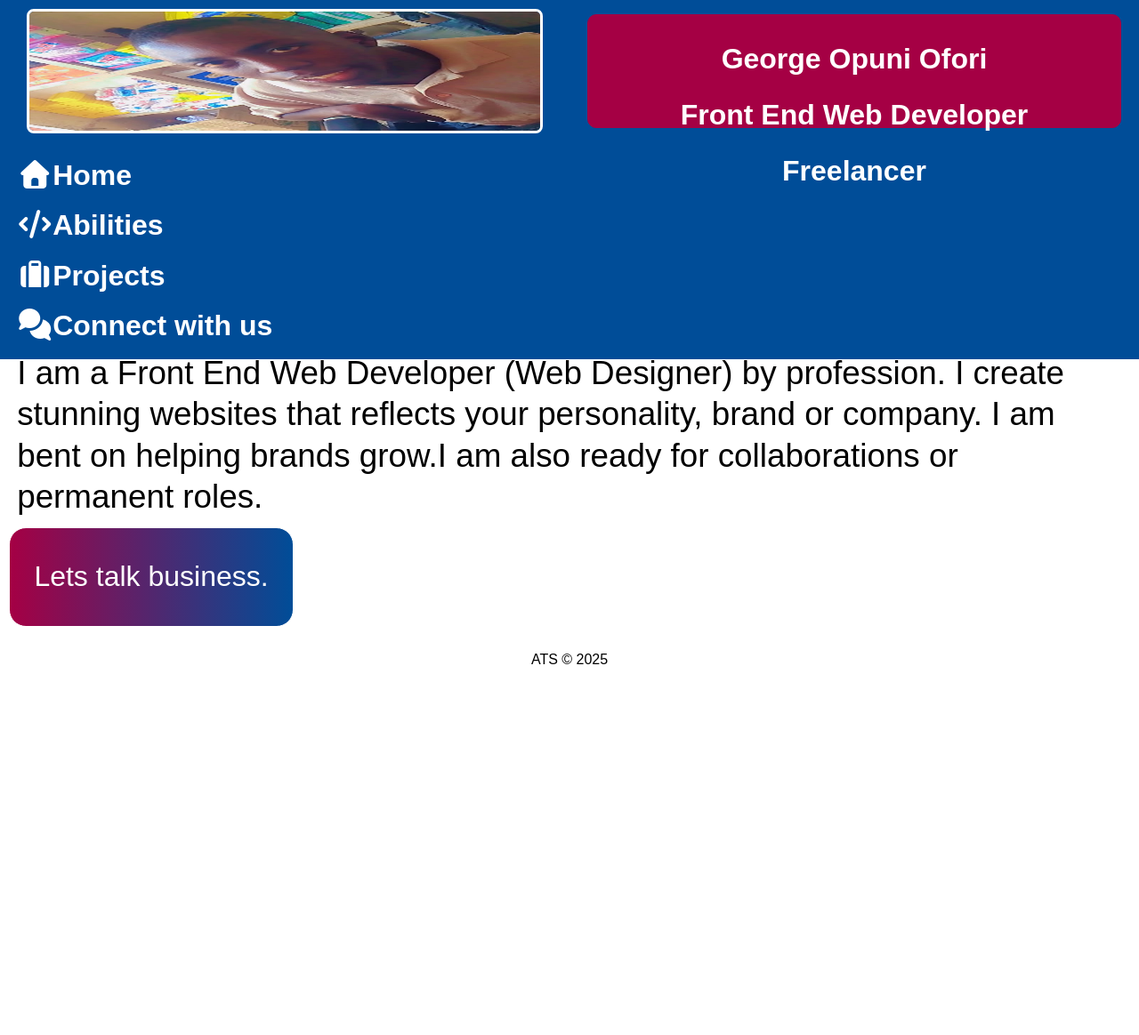
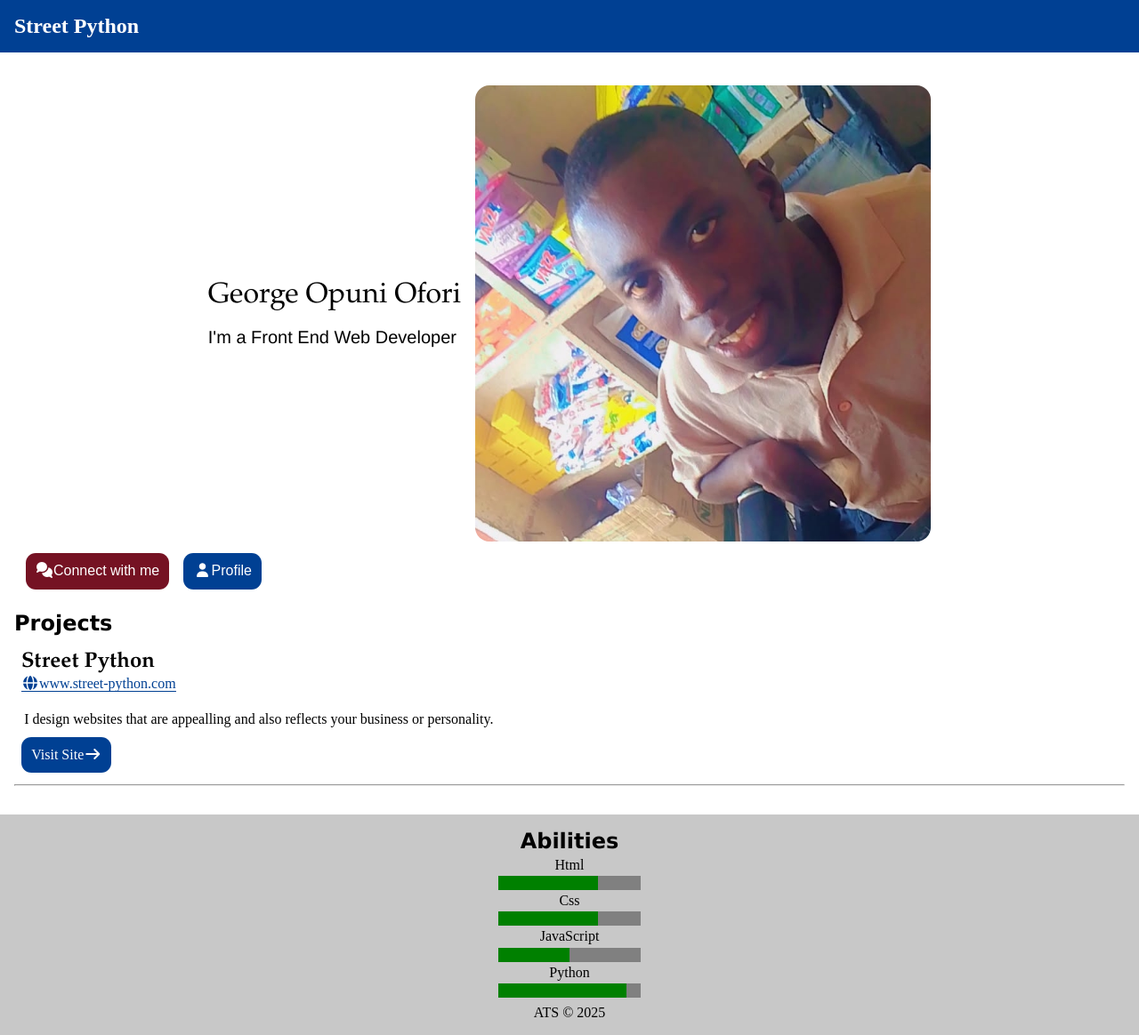
Before and after one commit to George200512/george-ofori.com, a plain HTML site: page index.html in a window 1280 px wide. Shown: the whole page at 89% size. Before the commit the page ends 800 px from the top, so only its background shows below. Drawn offline with Linux system fonts and the light colour scheme.

Commit message:
Oct 30,2025

```diff
--- a/index.html
+++ b/index.html
@@ -17,46 +17,60 @@
 <body>
   <!-- Header Container -->
   <header>
-    <div id='headerContainer'>
-      <div id="imageContainer">
-        <img src="images/me-1.jpg" alt="My picture">
-      </div>
-
-      <div id='shortDescription'>
-        <p class="description">George Opuni Ofori</p>
-        <p class='description'>Front End Web Developer</p>
-        <p class="description">Freelancer</p>
-      </div>
+    <div class="headerWrapper">
+      <p class="siteName">Street Python</p>
     </div>
-    <nav>
-      <ul>
-        <li><a href='index.html'><span class="fa-solid fa-house"></span>Home</a></li>
-        <li><a href='abilities.html'><span class="fa-solid fa-code"></span>Abilities</a></li>
-        <li><a href="#"><span class="fa-solid fa-suitcase"></span>Projects</a></li>
-        <li><a href="#"><span class="fa-solid fa-comments"></span>Connect with us</a></li>
-      </ul>
-    </nav>
   </header>
 
   <!-- The main content -->
 
   <main>
-    <div id="mainContent">
-      <h1>Home</h1>
-      <p id='introduction'>
-        I am a Front End Web Developer (Web Designer) by profession.
-        I create stunning websites that reflects your personality, brand or company.
-        I am bent on helping brands grow.I am also ready for collaborations or permanent roles.
-      </p>
-    </div>
+    <section id="section-1">
+      <div id="introduction-container">
+        <div id="introduction">
+          <div class="container">
+          <p class="name">George Opuni Ofori</p>
+          <p class="profession">I'm a Front End Web Developer</p>
+          </div>
+          <img src="images/me-1.jpg">
+        </div>
 
-    <button id='businessButton'>Lets talk business.</button>
+        <div class="hyperLinks">
+          <a href="#" class="connectLinks"><span class="fa-solid fa-comments"></span>Connect with me</a>
+          <a href="#" class="profileLinks"><span class="fa-solid fa-user"></span>Profile</a>
+        </div>
+      </div>
+    </section>
+
+    <section id="section-2">
+      <h1>Projects</h1>
+      <div class="projects-container">
+        <div class="project-1">
+          <p class="title">Street Python</p>
+          <a href="#" class="domain"><span class="fa-solid fa-globe"></span>www.street-python.com</a>
+          <p class="description">I design websites that are appealling and also reflects your business or personality.</p>
+          <a href="#" class="visitLink">Visit Site<span class="fa-solid fa-arrow-right"></span></a>
+        </div>
+
+        <hr />
+      </div>
+    </section>
   </main>
 
   <!-- The footer content -->
 
   <footer>
-
+    <div class="footer-container">
+      <h2>Abilities</h2>
+      <p class="skills">Html</p>
+      <progress class="proficiency" value="70" max="100">70%</progress>
+      <p class="skills">Css</p>
+      <progress class="proficiency" value="70" max="100">70%</progress>
+      <p class="skills">JavaScript</p>
+      <progress class="proficiency" value="50" max="100">50%</progress>
+      <p class="skills">Python</p>
+      <progress class="proficiency" value="90" max="100">90%</progress>
+    </div>
   </footer>
 </body>
 </html>
--- a/scripts/index.js
+++ b/scripts/index.js
@@ -1,10 +1,4 @@
 
 $(document).ready(function () {
-		$("body").fadeIn(1500);
-		$("footer").append(`<p style="text-align:center; padding-top:1vh">ATS &copy; ${new Date().getFullYear()}<p>`);
+		$(".footer-container").append(`<p style="text-align:center; padding-top:1vh">ATS &copy; ${new Date().getFullYear()}<p>`);
 });
-
-$("#businessButton").click(function () {
-location.href = "business.html";
-}
-);
--- a/styles/abilities.css
+++ b/styles/abilities.css
@@ -4,13 +4,14 @@
   flex-direction: row;
   justify-content: space-between;
   align-items: center;
-  margin: 2.5rem 0 0 0;
+  margin: 2.5rem 0 2.5rem 0;
   overflow-x: scroll;
+  gap: 0.7rem;
 }
 
 
-.htmlContainer{
-  width: 70vw;
+.container{
+  width: 70%;
   height: 30vh;
   border: 0.07rem solid rgb(200, 200, 200);
   display: flex;
@@ -18,17 +19,36 @@
   align-items: center;
   justify-content: center;
   gap: 1rem;
+  border-radius: 1rem;
 }
 
-.htmlContainer img{
+.container img{
   width: 80%;
   height: 60%;
   margin: auto 0 0 0;
 }
 
-.htmlContainer .proficiencyLabel{
-  background: green;
-  position: relative;
-  bottom: 7%;
+.container .proficiencyLabel{
+  background: #289e3dcc;
   border-radius: 1.5rem;
+  color: white;
+  padding: 0.6rem;
+  margin: 0 0.5rem 0.5rem;
+  font-weight: bold;
 }
+
+.container:hover{
+  box-shadow: 0.5rem 0 0.2rem #004D98;
+}
+
+@media and screen(min-width: 768px){
+  .container{
+    height: 10vh;
+  }
+}
+
+@media and screen(min-width: 1024px){
+}
+
+@media and screen(min-width: 1440px){
+}
--- a/styles/style.css
+++ b/styles/style.css
@@ -1,234 +1,181 @@
-
 *{
+  box-sizing: border-box;
+  padding: 0;
   margin: 0;
-  padding: 0;
-  box-sizing: border-box;
 }
 
-header{
-    height: 40%;
-    position: fixed;
-  width: 100%;
+.headerWrapper{
+  position: fixed;
+  left: 0;
+  right: 0;
+  padding: 1rem;
+  border-bottom: 0.07rem;
   top: 0;
-  display: inline-block;
-  background: #004D98;
+  font-size: 3vh;
+  background: rgba(0, 64, 147, 1.0);
+  font-family: Ubuntu, san-serif;
+  font-weight: bold;
 }
 
-#headerContainer{
-  background: #004D98;
-  display:inline-flex;
-  flex-direction: row;
-  justify-content: space-around;
-  width: 100%;
-  align-items: center;
-  flex-wrap: nowrap;
-  height: 50%;
+.siteName{
+  color: white;
 }
 
+main{
+  margin: 10vh 0 0 0;
+  padding: 1rem;
+}
+
+footer{
+  display: flex;
+  flex-direction: column;
+}
+
+ #introduction{
+  display: flex;
+  flex-direction: row;
+  justify-content: center;
+  align-items: center;
+   gap: 1rem;
+}
+
+
 img{
-  width: 100%;
-  border-radius: 0.5rem;
-  height: 100%;
-  border: 3px solid white;
+  width: 40vw;
+  border-radius: 1rem;
+}
+
+.container{
+  display: flex;
+  flex-direction: column;
+  gap: 1rem;
+}
+
+.name{
+  font-family: Garamond, serif;
+  font-size: 4vh;
+}
+
+.profession{
+  font-family: Helvetica, san-serif;
+  font-size: 2.5vh;
+}
+
+.hyperLinks{
+  display: flex;
+  flex-direction: row;
+  justify-content: flex-start;
+  gap: 1rem;
+  margin: 0.8rem 0.8rem;
+  font-family: Arial, serif;
+}
+
+.connectLinks:link, .connectLinks:visited{
+  text-decoration: none;
+  cursor: pointer;
+  background: rgb(117, 18, 35);
+  padding: 0.7rem;
+  color: white;
+  border-radius: 0.7rem;
+}
+
+.connectLinks:hover, .connectLinks:active{
+  text-decoration: none;
+  cursor: pointer;
+  background: white;
+  color: black;
+  border: 0.07rem solid rgba(117, 18, 35);
+}
+
+.profileLinks:link, .profileLinks:visited{
+  text-decoration: none;
+  cursor: pointer;
+  background: rgb(0, 64, 147);
+  padding: 0.7rem;
+  color: white;
+  border-radius: 0.7rem;
+}
+
+.profileLinks:hover, .profileLinks:active{
+  text-decoration: none;
+  cursor: pointer;
+  background: white;
+  color: black;
+  border: 0.07rem solid rgba(0, 64, 147);
+}
+
+#section-2{
+  margin: 3vh 0 2vh 0;
+}
+
+h1, h2{
+  font-family: verdana, san-serif;
+}
+
+.projects-container{
+  margin: 0.5rem 0 0.5rem 0;
+  display: flex;
+  flex-direction: column;
+  gap: 1rem;
+}
+
+.project-1{
+  padding: 0.5rem;
+}
+
+.title{
+  font-size: 3vh;
+  font-family: Garamond, serif;
+  font-weight: bold;
+}
+
+.domain:link, .domain:visited, .domain:hover, .domain:active{
+  border-bottom: 0.1rem solid rgba(0, 64, 147);
+  text-decoration: none;
+  color: rgba(0, 64, 147);
+  font-size: 2vh;
+  cursor: pointer;
 }
 
 .description{
-  white-space: normal;
-  color: white;
-  font-size: 1rem;
-  line-height: 1.3rem;
+  margin: 0.4rem 0.2rem;;
+  font-size: 2vh;
+  padding: 1rem 0;
 }
 
-#shortDescription{
-  font-weight: bold;
-  text-align: center;
-  border: 1px solid #A50044;
-  background: #A50044;
-  border-radius: 10px;
-  padding: 10px;;
-  width: 50%;
-  display: inline-block;
-  height: 80%;
-  margin: auto;
+.visitLink:link, .visitLink:visited{
+  text-decoration: none;
+  cursor: pointer;
+  background: rgb(0, 64, 147);
+  padding: 0.7rem;
+  color: white;
+  border-radius: 0.7rem;
+  font-size: 2vh;
 }
 
-nav {
-  background: #004D98;
+.visitLink:hover, .visitLink:active{
+  text-decoration: none;
+  cursor: pointer;
+  background: white;
+  color: black;
+  border: 0.07rem solid rgba(0, 64, 147);
 }
 
-
-li{
-  width: 100%;
+.footer-container{
+  background: rgb(200, 200, 200);
+  display: flex;
+  flex-direction: column;
+  justify-content: center;
+  align-items: center;
+  padding: 1rem 0;
 }
 
-
-ul{
-  list-style-type: none;
-  padding: 0.6rem;
-  margin: 0;
-  width: 100%;
+.skills{
+  font-size: 2vh;
+  margin: 0.2rem 0;
 }
 
-li a:link{
-  color: white;
-  font-weight: bold;
-  text-decoration: none;
+.proficiency[value]{
+  background: green;
+  border-radius: 1rem;
 }
-
-li a:visited{
-  text-decoration: none;
-  border-left: 6px solid #004D98;
-  background: rgba(219, 0, 48, 0.6);
-  color:white;
-  width: 70%;
-  border-top-right-radius: 2.5rem;
-  border-bottom-right-radius: 2.5rem;
-}
-
-li a:hover{
-  text-decoration: none;
-  border-left: 6px solid yellow;
-  background: rgba(219, 0, 48, 0.6);
-  color: white;
-  width: 70%;
-  border-top-right-radius: 2.5rem;
-  border-bottom-right-radius: 2.5rem;
-  transition: width 2s;
-}
-
-li a:active{
-  text-decoration: none;
-  border-left: 6px solid green;
-  background: rgba(219, 0, 48, 0.6);
-  color: white;
-  border-top-right-radius: 2.5rem;
-  border-bottom-right-radius: 2.5rem;
-}
-
-#introduction{
-  line-height: 1.5rem;
-  text-align: left;
-}
-
-#mainContent{
-  margin: 45vh 0 0 0;
-  padding: 0 0.5rem 0 0.5rem;
-}
-
-body{
-  font-family: sans-serif, arial;
-  display: none;
-}
-
-li a{
-  display: block;
-  padding: 0.6rem;
-}
-
-#imageContainer{
-  width: 50%;
-  height: 100%;
-  margin-left: auto;
-  margin-right: auto;
-  padding: 10px;
-  }
-
-
-#businessButton{
-  width: 15rem;
-  height: 5rem;
-  background: linear-gradient(to left, #004D98, #A50044);
-  margin: 10px 0 20px 10px;
-  border: 1px solid white;
-  color: white;
-  border-radius: 1.2rem;
-  font-size: 1.3rem;
-  padding: 0.4rem;
-}
-
-@media screen and (min-width: 768px){
-  #mainContent{
-    margin: 40vh 0 0 0;
-    padding: 0 0.8rem 0 0.8rem;
-  }
-
-  .description {
-    font-size: 1.5rem;
-    line-height: 2rem;
-  }
-
-  #shortDescription{
-    margin: 15px;
-
-  }
-
-  #imageContainer{
-    margin: 15px;
-  }
-
-  li a{
-    font-size: 1.3rem;
-  }
-
-  .description{
-    margin: 10px;
-  }
-
-  #introduction{
-    font-size: 1.6rem;
-    line-height: 2.3rem;
-  }
-
-  #businessButton{
-    font-size: 1.6rem;
-    padding: 0.5rem;
-  }
-
-  h1{
-    font-size: 1.5rem;
-  }
-}
-
-@media screen and (min-width: 1024px){
-  #mainContent{
-    margin: 45vh 0 0 0;
-    padding: 0 1.2rem 0 1.2rem;
-  }
-
-  .description{
-  font-size: 2rem;
-    line-height: 3rem;
-}
-
-  li a{
-    font-size: 2rem;
-  }
-
-  #shortDescription{
-    margin: 20px;
-  }
-
-  #imageContainer{
-    margin: 20px;
-  }
-
-  .description{
-    margin: 15px;
-  }
-
-  #introduction{
-    font-size: 2.3rem;
-    line-height: 2.9rem;
-  }
-
-  #businessButton{
-    font-size: 2rem;
-    padding: 1rem;
-    height: 7rem;
-    width: 20rem;
-  }
-
-  h1{
-    font-size: 2rem;
-  }
-}
```
Also changed, not shown: abilities.html (+17 -2 lines), images/background.jpeg (added), images/jquery_icon.gif (added), images/js_pic.png (added).
